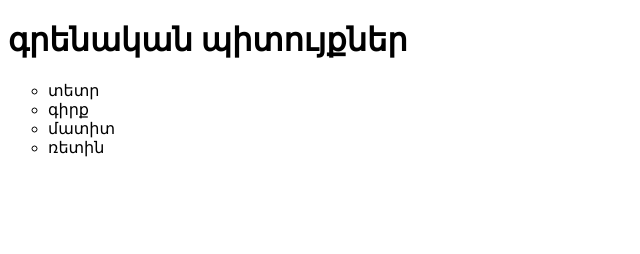
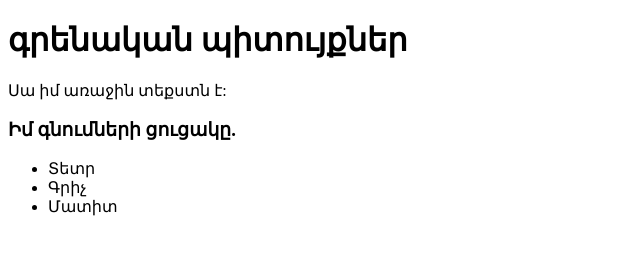
Before and after one commit to lianagharibyan73-gif/now5, a plain HTML site: page index.html in a window 1280 px wide. Shown: the whole page, without its empty margins (0-640 px from the left). Drawn offline with Linux system fonts and the light colour scheme.

Commit message:
Update index.html

```diff
--- a/index.html
+++ b/index.html
@@ -5,11 +5,14 @@
   </head>
   <body>
     <h1 styie="teqst-align:center;">գրենական պիտույքներ</h1>
-    <ul type="circle">
-      <li>տետր</li>
-      <li>գիրք</li>
-      <li>մատիտ</li>
-      <li>ռետին</li>
-          </ul>
+        <p>Սա իմ առաջին տեքստն է:</p>
+    <h3>Իմ գնումների ցուցակը.</h3>
+    <ul>
+        <li>Տետր</li>
+        <li>Գրիչ</li>
+        <li>Մատիտ</li>
+    </ul>
+    </body>
+</html>
       </body>
 </html>
```
